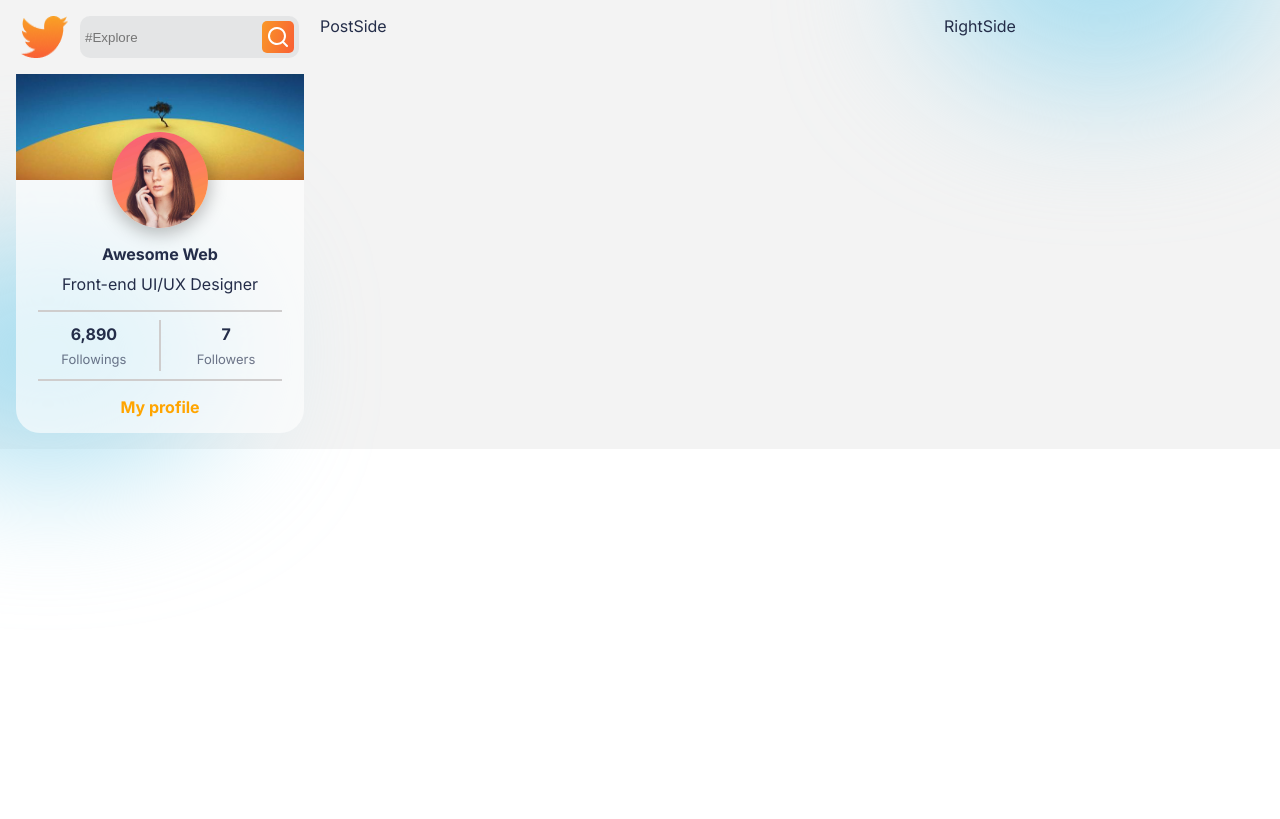
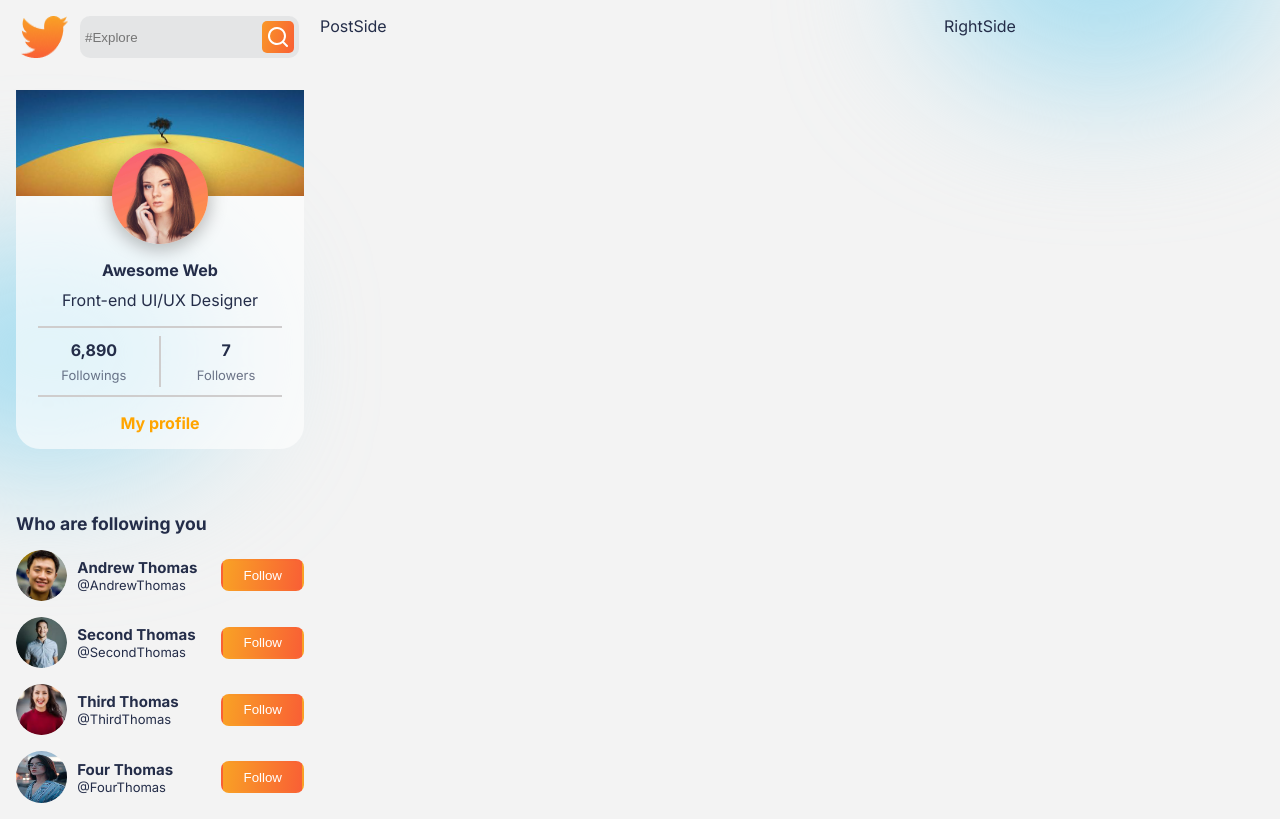
Before and after one commit to freetimezp/js-social-09-images, a React (Create React App) app: page / in a window 1280 px wide. Built offline with nearby package versions, Linux system fonts and the light colour scheme.

Commit message:
05. js-social-09-images. FollowersCard component.

```diff
--- a/src/App.css
+++ b/src/App.css
@@ -41,3 +41,21 @@
   background: #a6ddf0;
   filter: blur(72px);
 }
+
+.button {
+  display: flex;
+  align-items: center;
+  justify-content: center;
+  color: #fff;
+  border: 2px solid transparent;
+  border-radius: 0.5rem;
+  background: var(--buttonBg);
+  transition: all 0.5s ease-in-out;
+  cursor: pointer;
+}
+
+.button:hover {
+  color: var(--orange);
+  background: transparent;
+  border: 2px solid var(--orange);
+}
--- /dev/null
+++ b/src/Data/FollowersData.js
@@ -0,0 +1,27 @@
+import img1 from '../img/img1.png';
+import img2 from '../img/img2.png';
+import img3 from '../img/img3.png';
+import img4 from '../img/img4.jpg';
+
+export const Followers = [
+    {
+        name: "Andrew Thomas",
+        username: "AndrewThomas",
+        img: img1,
+    },
+    {
+        name: "Second Thomas",
+        username: "SecondThomas",
+        img: img2,
+    },
+    {
+        name: "Third Thomas",
+        username: "ThirdThomas",
+        img: img3,
+    },
+    {
+        name: "Four Thomas",
+        username: "FourThomas",
+        img: img4,
+    },
+];
--- /dev/null
+++ b/src/components/followersCard/FollowersCard.css
@@ -0,0 +1,40 @@
+.followersCard {
+  width: 100%;
+  border-radius: 0.7rem;
+  margin-top: 3rem;
+  display: flex;
+  flex-direction: column;
+  gap: 1rem;
+  font-size: 15px;
+}
+.followersCard .follower {
+  display: flex;
+  justify-content: space-between;
+  align-items: center;
+}
+.followersCard .follower .item {
+  display: flex;
+  gap: 10px;
+}
+.followersCard .follower .item .followerImg {
+  width: 3.2rem;
+  height: 3.2rem;
+  border-radius: 50%;
+}
+.followersCard .follower .item .name {
+  display: flex;
+  flex-direction: column;
+  align-items: flex-start;
+  justify-content: center;
+}
+.followersCard .follower .item .name span:nth-of-type(1) {
+  font-weight: bold;
+}
+.followersCard .follower .item .name span:nth-of-type(2) {
+  font-size: 13px;
+}
+.followersCard .follower .fc-button {
+  height: 2rem;
+  padding-left: 20px;
+  padding-right: 20px;
+}/*# sourceMappingURL=FollowersCard.css.map */
--- /dev/null
+++ b/src/components/followersCard/FollowersCard.jsx
@@ -0,0 +1,30 @@
+import React from 'react';
+
+import './FollowersCard.css';
+
+import { Followers } from '../../Data/FollowersData';
+
+const FollowersCard = () => {
+    return (
+        <div className='followersCard'>
+            <h3>Who are following you</h3>
+
+            {Followers.map((follower, id) => (
+                <div className='follower'>
+                    <div className='item'>
+                        <img src={follower.img} alt="follower" className='followerImg' />
+                        <div className="name">
+                            <span>{follower.name}</span>
+                            <span>@{follower.username}</span>
+                        </div>
+                    </div>
+                    <button className='button fc-button'>
+                        Follow
+                    </button>
+                </div>
+            ))}
+        </div>
+    );
+}
+
+export default FollowersCard;
--- /dev/null
+++ b/src/components/followersCard/FollowersCard.scss
@@ -0,0 +1,49 @@
+.followersCard {
+    width: 100%;
+    border-radius: 0.7rem;
+    margin-top: 3rem;
+    display: flex;
+    flex-direction: column;
+    gap: 1rem;
+    font-size: 15px;
+
+    .follower {
+        display: flex;
+        justify-content: space-between;
+        align-items: center;
+
+        .item {
+            display: flex;
+            gap: 10px;
+
+            .followerImg {
+                width: 3.2rem;
+                height: 3.2rem;
+                border-radius: 50%;
+            }
+
+            .name {
+                display: flex;
+                flex-direction: column;
+                align-items: flex-start;
+                justify-content: center;
+
+                span {
+                    &:nth-of-type(1) {
+                        font-weight: bold;
+                    }
+
+                    &:nth-of-type(2) {
+                        font-size: 13px;
+                    }
+                }
+            }
+        }
+
+        .fc-button {
+            height: 2rem;
+            padding-left: 20px;
+            padding-right: 20px;
+        }
+    }
+}
--- a/src/components/profileCard/ProfileCard.css
+++ b/src/components/profileCard/ProfileCard.css
@@ -6,6 +6,7 @@
   gap: 1rem;
   overflow-x: clip;
   background: var(--cardColor);
+  margin-top: 1rem;
 }
 .profileCard .profileImages {
   position: relative;
--- a/src/components/profileCard/ProfileCard.scss
+++ b/src/components/profileCard/ProfileCard.scss
@@ -6,6 +6,7 @@
     gap: 1rem;
     overflow-x: clip;
     background: var(--cardColor);
+    margin-top: 1rem;
 
     .profileImages {
         position: relative;
--- a/src/components/profileSide/ProfileSide.jsx
+++ b/src/components/profileSide/ProfileSide.jsx
@@ -3,12 +3,14 @@
 import './ProfileSide.css';
 import LogoSearch from '../logoSearch/LogoSearch';
 import ProfileCard from '../profileCard/ProfileCard';
+import FollowersCard from '../followersCard/FollowersCard';
 
 const ProfileSide = () => {
     return (
         <div className='profileSide'>
             <LogoSearch />
             <ProfileCard />
+            <FollowersCard />
         </div>
     );
 }
```
Also changed, not shown: 2 other files (tests, documents, lock files or other folders).
